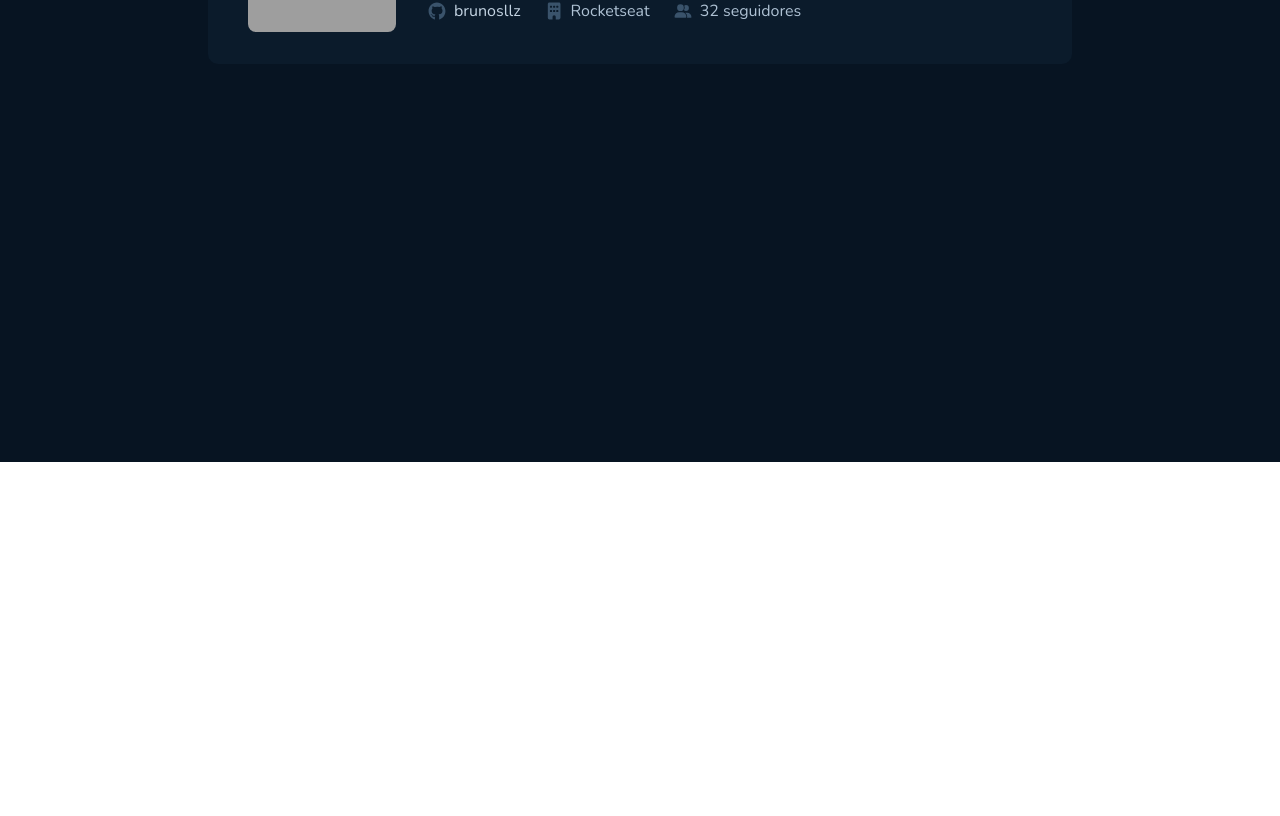
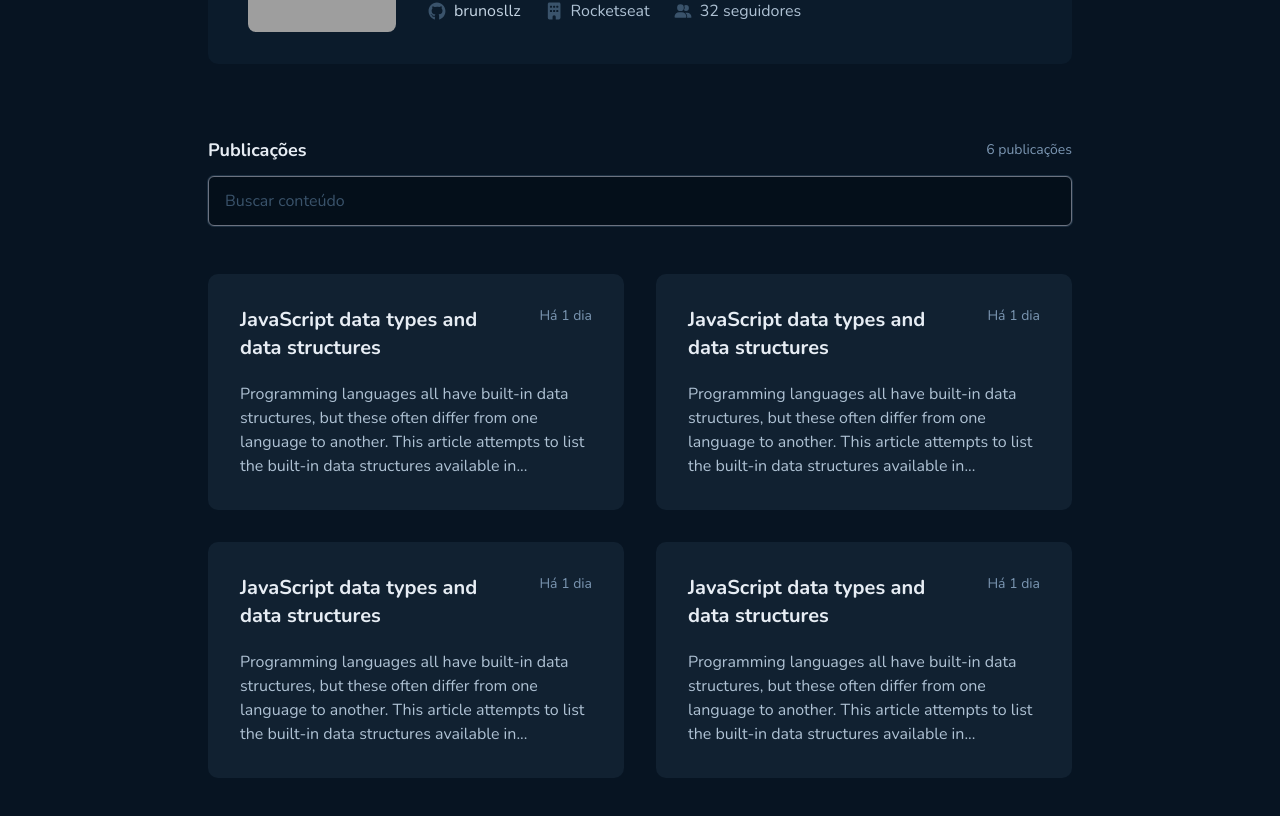
Before and after one commit to brunosllz/github-blog, a React (Vite) app: page / in a window 1280 px wide. Shown: the part 338-1154 px from the top of the page. Before the commit the page ends 800 px from the top, so only its background shows below. Built offline with nearby package versions, Linux system fonts and the light colour scheme; grey boxes are pictures that could not be loaded.

Commit message:
Refactoring home page

```diff
--- a/src/pages/Home.tsx
+++ b/src/pages/Home.tsx
@@ -5,7 +5,7 @@ import { UserGroup } from '../assets/UserGroup'
 
 export function Home() {
   return (
-    <main className="bg-base-background max-w-[864px] mx-auto">
+    <main className="bg-base-background max-w-[864px] mx-auto flex flex-col gap-12">
       <header className="py-8 px-10 flex gap-8 bg-base-profile rounded-[10px] -mt-[106px] overflow-hidden">
         <div className="flex-none rounded-lg overflow-hidden w-[148px] h-[148px] items-center justify-center ">
           <img
@@ -22,7 +22,7 @@ export function Home() {
             <a
               href="https://github.com/brunosllz"
               target="_blank"
-              className=" text-blue flex items-center gap-2"
+              className=" text-blue font-bold flex items-center gap-2"
               rel="noreferrer"
             >
               GITHUB
@@ -52,6 +52,75 @@ export function Home() {
           </div>
         </div>
       </header>
+
+      <div className="w-full flex flex-col gap-3 mt-6">
+        <div className="flex items-center justify-between">
+          <strong className="text-lg text-base-title">Publicações</strong>
+          <span className="text-sm text-base-span">6 publicações</span>
+        </div>
+        <input
+          placeholder="Buscar conteúdo"
+          className="w-full px-4 py-3 rounded-md bg-base-input ring-1 ring-base-border focus:ring-1 focus:ring-blue placeholder:text-base-label outline-none"
+        />
+      </div>
+
+      <ul className="grid grid-cols-2 gap-8 mb-14">
+        <li className="flex flex-col p-8  gap-5 bg-base-post rounded-[10px] hover:ring-1 hover:ring-base-label transition-colors">
+          <div className="flex justify-between">
+            <strong className="text-base-title text-xl max-w-[280px]">
+              JavaScript data types and data structures
+            </strong>
+            <span className="block text-sm text-base-span">Há 1 dia</span>
+          </div>
+          <p>
+            Programming languages all have built-in data structures, but these
+            often differ from one language to another. This article attempts to
+            list the built-in data structures available in...
+          </p>
+        </li>
+
+        <li className="flex flex-col p-8  gap-5 bg-base-post rounded-[10px] hover:ring-1 hover:ring-base-label transition-colors">
+          <div className="flex justify-between">
+            <strong className="text-base-title text-xl max-w-[280px]">
+              JavaScript data types and data structures
+            </strong>
+            <span className="block text-sm text-base-span">Há 1 dia</span>
+          </div>
+          <p>
+            Programming languages all have built-in data structures, but these
+            often differ from one language to another. This article attempts to
+            list the built-in data structures available in...
+          </p>
+        </li>
+
+        <li className="flex flex-col p-8  gap-5 bg-base-post rounded-[10px] hover:ring-1 hover:ring-base-label transition-colors">
+          <div className="flex justify-between">
+            <strong className="text-base-title text-xl max-w-[280px]">
+              JavaScript data types and data structures
+            </strong>
+            <span className="block text-sm text-base-span">Há 1 dia</span>
+          </div>
+          <p>
+            Programming languages all have built-in data structures, but these
+            often differ from one language to another. This article attempts to
+            list the built-in data structures available in...
+          </p>
+        </li>
+
+        <li className="flex flex-col p-8  gap-5 bg-base-post rounded-[10px] hover:ring-1 hover:ring-base-label transition-colors">
+          <div className="flex justify-between">
+            <strong className="text-base-title text-xl max-w-[280px]">
+              JavaScript data types and data structures
+            </strong>
+            <span className="block text-sm text-base-span">Há 1 dia</span>
+          </div>
+          <p>
+            Programming languages all have built-in data structures, but these
+            often differ from one language to another. This article attempts to
+            list the built-in data structures available in...
+          </p>
+        </li>
+      </ul>
     </main>
   )
 }
```
Also changed, not shown: tsconfig.json (+13 -3 lines).
